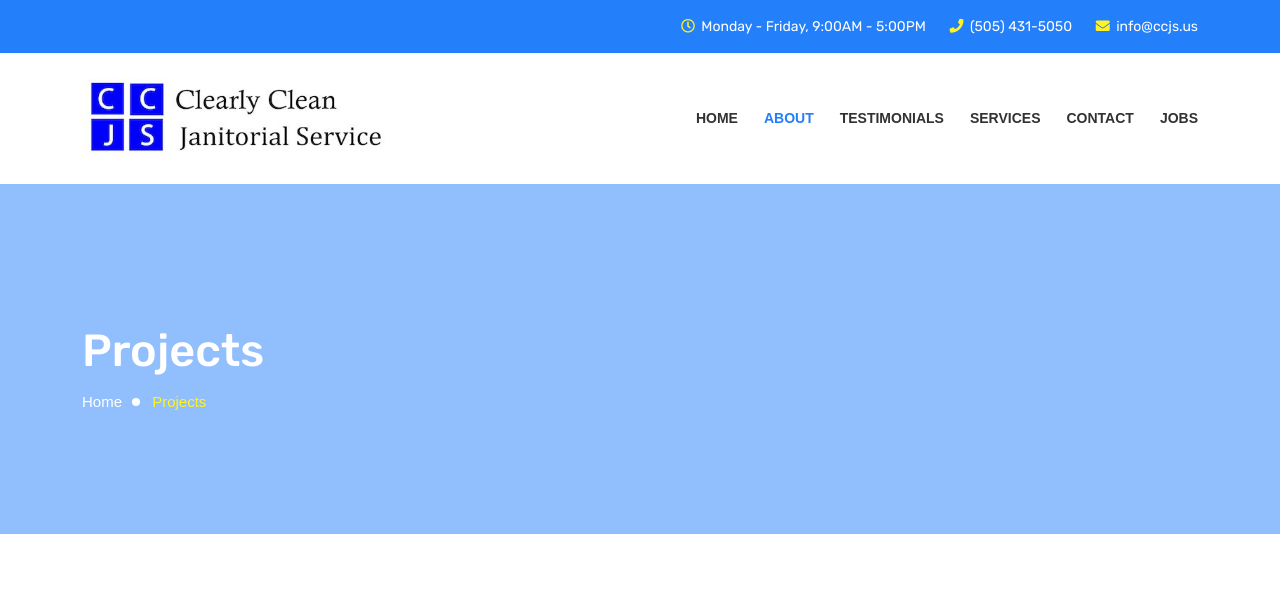
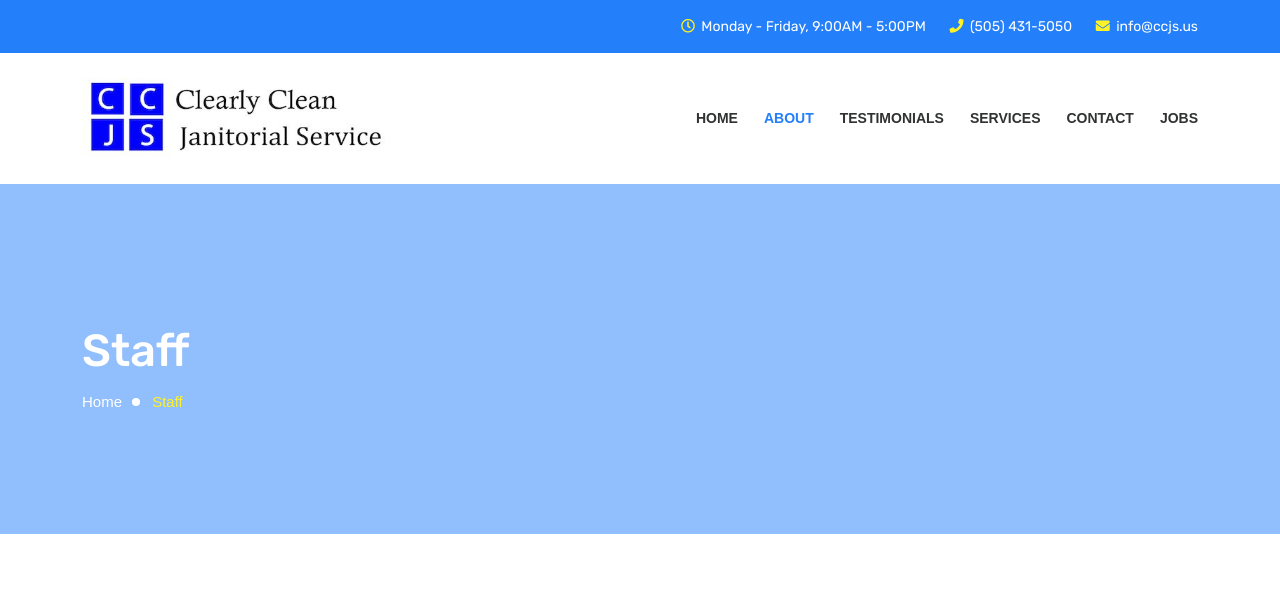
Before and after one commit to Tech-Modern/Clearly-Clean-Janitorial-Service, a plain HTML site: page staff.html in a window 1280 px wide. Shown: the top 613 px of the page. Drawn offline with Linux system fonts and the light colour scheme; a web font is replaced by a local one.

Commit message:
Adding staff page

```diff
--- a/staff.html
+++ b/staff.html
@@ -105,11 +105,11 @@
                 <div class="d-table-cell">
                     <div class="container">
                         <div class="page-title-content">
-                            <h1>Projects</h1>
+                            <h1>Staff</h1>
 
                             <ul class="back-to-home">
                                 <li><a href="index.html">Home</a></li>
-                                <li>Projects</li>
+                                <li>Staff</li>
                             </ul>
                         </div>
                     </div>
```
Also changed, not shown: assets/img/portfolio/portfolio-1.jpg (added), assets/img/portfolio/portfolio-2.jpg (added), assets/img/portfolio/portfolio-3.jpg (added), assets/img/portfolio/portfolio-4.jpg (added), assets/img/portfolio/portfolio-5.jpg (added), assets/img/portfolio/portfolio-6.jpg (added).
